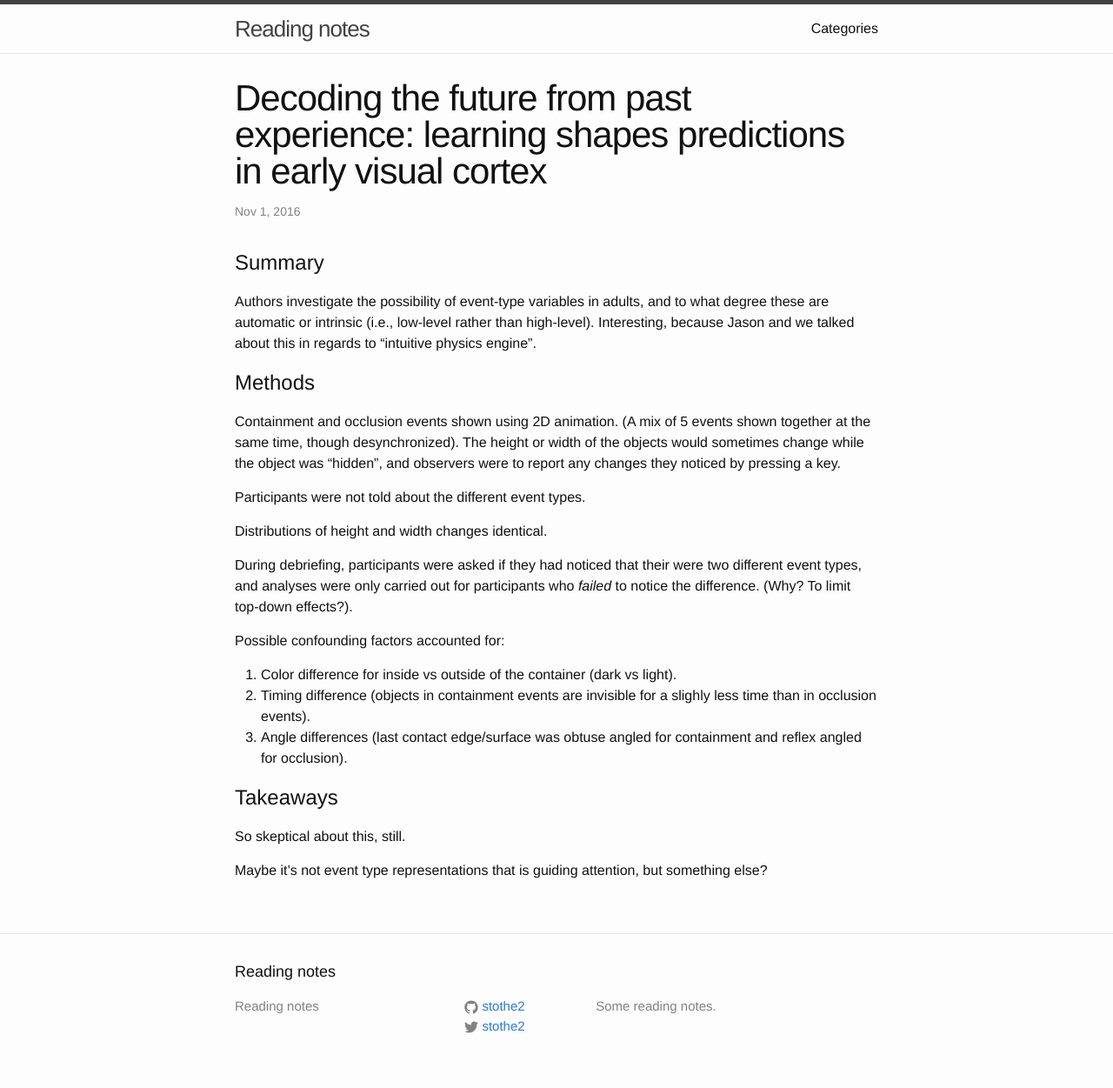
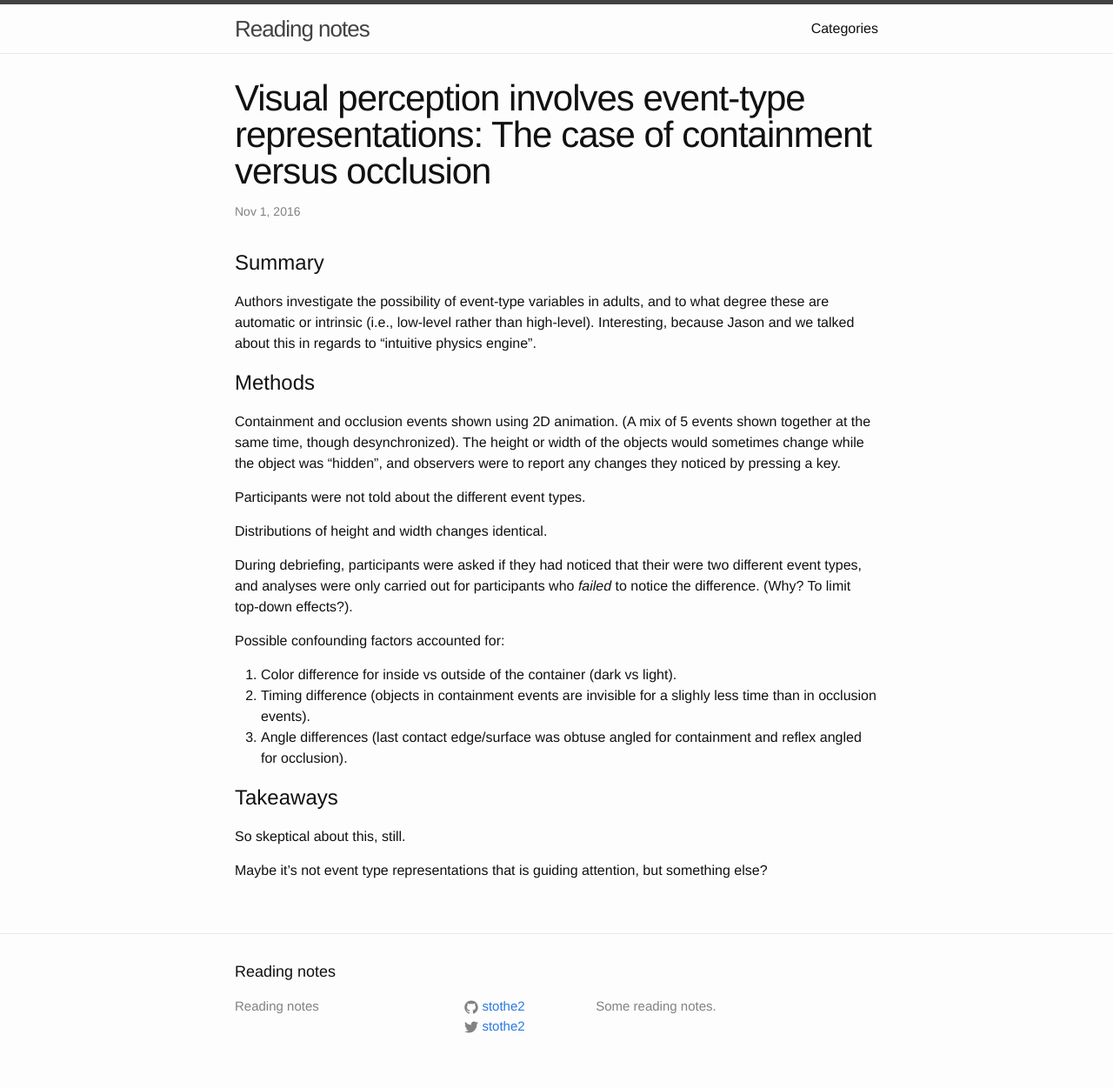
Before and after one commit to stothe2/literature-review, a Jekyll site: the page built from _posts/2016-11-1-Strickland2015.md, in a window 1280 px wide. Shown: the whole page at 87% size. Built offline with Jekyll 4.4.1, drawn with Linux system fonts in a browser that asks for light colours.

Commit message:
Fix post title

```diff
--- a/_posts/2016-11-1-Strickland2015.md
+++ b/_posts/2016-11-1-Strickland2015.md
@@ -1,8 +1,8 @@
 ---
 layout: post
-title: "Decoding the future from past experience: learning shapes predictions in early visual cortex"
+title: "Visual perception involves event-type representations: The case of containment versus occlusion"
 date: 2016-11-01 13:51:01
-category: Visual perception
+category: Event-types in adults
 ---
 
 # Summary
```
